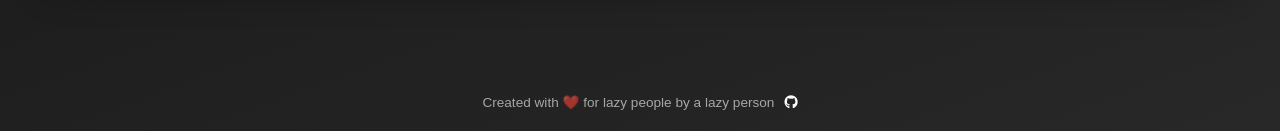
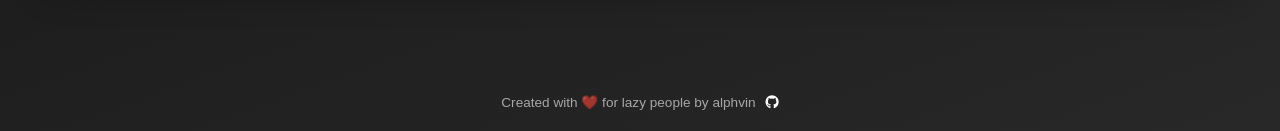
Before and after one commit to NoHidSe/NADS, a React (Create React App) app: page / in a window 1280 px wide. Shown: the part 666-797 px from the top of the page. Built offline with nearby package versions, Linux system fonts and the light colour scheme.

Commit message:
Update App.js

```diff
--- a/src/App.js
+++ b/src/App.js
@@ -84,7 +84,7 @@ function App() {
         </div>
       </header>
       <footer className="App-footer">
-        Created with ❤️ for lazy people by a lazy person
+        Created with ❤️ for lazy people by alphvin
         <a
           href="https://github.com/NoHidSe/NADS"
           target="_blank"
```
